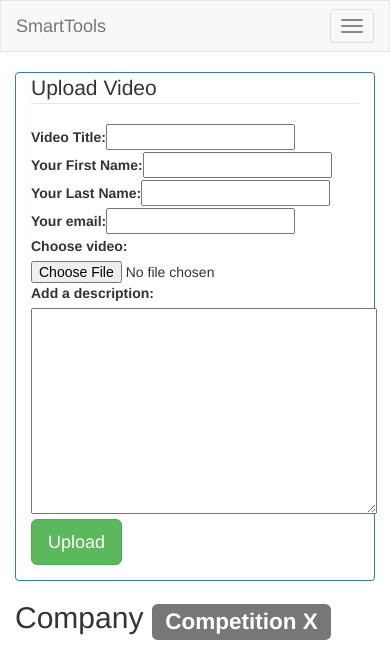
After one commit to jhonatan89/smartools-backup-, a Django app: a page that uses cloudProject/templates/base.html in a window 390 px wide. The commit adds this page. Shown: the top 664 px of the page. Run offline with Django 3.2, Linux system fonts and the light colour scheme; parts of the project's set-up code (start-up, migrations or seed data) failed here and were passed over; some libraries are stand-ins or nearby versions; grey boxes are pictures that could not be loaded.

Commit message:
Se realiza el formulario para cargar archivos version 1.0

```diff
--- a/cloudProject/applications/Competition/models.py
+++ b/cloudProject/applications/Competition/models.py
@@ -10,7 +10,7 @@ class Competition(models.Model):
     endDate =models.DateTimeField(auto_now=False, auto_now_add=True)
     description = models.CharField(max_length=255)
     url = models.CharField(max_length=255)
-    company = models.ForeignKey(Company)
+    company = models.ForeignKey(Company, null=True)
 
     def __unicode__(self):
         title = "%s" % (smart_unicode(self.name))
--- /dev/null
+++ b/cloudProject/applications/Video/forms.py
@@ -0,0 +1,10 @@
+import django
+
+
+class UploadVideo(django.forms.Form):
+    title = django.forms.CharField(label='Video Title', max_length=100)
+    clientfirtsName = django.forms.CharField(label='Your First Name')
+    clientlastName = django.forms.CharField(label='Your Last Name')
+    clientEmail = django.forms.CharField(label='Your email')
+    video = django.forms.FileField(label='Choose video')
+    description = django.forms.CharField(label='Add a description', max_length=500, widget=django.forms.Textarea)
--- /dev/null
+++ b/cloudProject/applications/Video/urls.py
@@ -0,0 +1,5 @@
+from django.conf.urls import url, patterns
+
+urlpatterns = patterns('cloudProject.applications.Video.views',
+      url(r'^videos$','upload_video', name='upload_video'),
+)
--- a/cloudProject/applications/Video/views.py
+++ b/cloudProject/applications/Video/views.py
@@ -1,3 +1,18 @@
-from django.shortcuts import render
+from django.shortcuts import render, redirect
+from cloudProject.applications.Video.forms import UploadVideo
+from cloudProject.applications.Video.models import Video
 
 # Create your views here.
+
+def upload_video(request):
+    if request.method == 'POST':
+        form = UploadVideo(request.POST, request.FILES)
+        if form.is_valid():
+            new_video = Video(title=request.POST['title'], video=request.FILES['video'], clientfirtsName=request.POST['clientfirtsName'],
+                              clientLastName=request.POST['clientlastName'], description=request.POST['description'],
+                              clientEmail=request.POST['clientEmail'])
+            new_video.save(form)
+            return redirect("upload_video")
+    else:
+        form = UploadVideo()
+    return render(request, 'Video/index.html', {'form': form})
--- a/cloudProject/settings.py
+++ b/cloudProject/settings.py
@@ -41,6 +41,7 @@ INSTALLED_APPS = (
     'cloudProject.applications.Video',
     'cloudProject.applications.Company',
     'cloudProject.applications.Competition',
+    'bootstrapform',
 )
 
 MIDDLEWARE_CLASSES = (
@@ -108,7 +109,8 @@ USE_L10N = True
 
 USE_TZ = True
 
-
+#ruta donde guardaremos los archivos de media
+MEDIA_ROOT = os.path.join(BASE_DIR, 'media')
 # Static files (CSS, JavaScript, Images)
 # https://docs.djangoproject.com/en/1.8/howto/static-files/
 
--- /dev/null
+++ b/cloudProject/templates/Video/index.html
@@ -0,0 +1,30 @@
+{% extends 'base.html'%}
+{% load staticfiles %}
+{% load bootstrap %}
+{% block content %}
+
+<div class="col-md-6">
+<div class="panel panel-primary">
+    <div id="upload">
+        <form role="form" class="col-lg-12"  enctype="multipart/form-data" method="post" action="{% url 'upload_video' %}">
+            <legend>Upload Video</legend>
+            {% csrf_token %}
+            {{ form|bootstrap}}
+            <div class="form-group">
+                <button align="center" type="submit" class="btn btn-success btn-lg">Upload</button>
+            </div>
+        </form>
+    </div>
+</div>
+</div>
+<div class="col-md-6">
+    <h2>Company <span class="label label-default">Competition X</span></h2>
+    <br>
+    <img src='{% static "images/guitar.jpg" %}' class="img-responsive img-circle" alt="Competitions Image">
+
+</div>
+
+
+
+
+{% endblock%}
--- a/cloudProject/templates/base.html
+++ b/cloudProject/templates/base.html
@@ -87,7 +87,7 @@ $(document).ready(function(){
 
 {% block content %}{% endblock %}
 
-<div class="panel panel-default">
+<div class="col-md-10 panel panel-default center">
   <div class="panel-heading">
     <h3 class="panel-title">&copy; SmartTools : Privacy Policy</h3>
   </div>
--- a/cloudProject/urls.py
+++ b/cloudProject/urls.py
@@ -10,4 +10,5 @@ urlpatterns = [
     url(r'^$', include('cloudProject.applications.Home.urls')),
     url(r'^account/', include('cloudProject.applications.Account.urls')),
     url(r'^competition/', include('cloudProject.applications.Competition.urls')),
+    url(r'^upload/', include('cloudProject.applications.Video.urls')),
 ]
```
Also changed, not shown: cloudProject/applications/Video/models.py (+4 -3 lines), cloudProject/applications/Competition/migrations/0002_competition_company.py (added), cloudProject/applications/Video/migrations/0002_auto_20150912_1655.py (added), cloudProject/applications/Video/migrations/0003_auto_20150912_2226.py (added), cloudProject/applications/Video/migrations/0004_auto_20150912_2227.py (added), cloudProject/applications/__init__.py (added), 1 other file.
